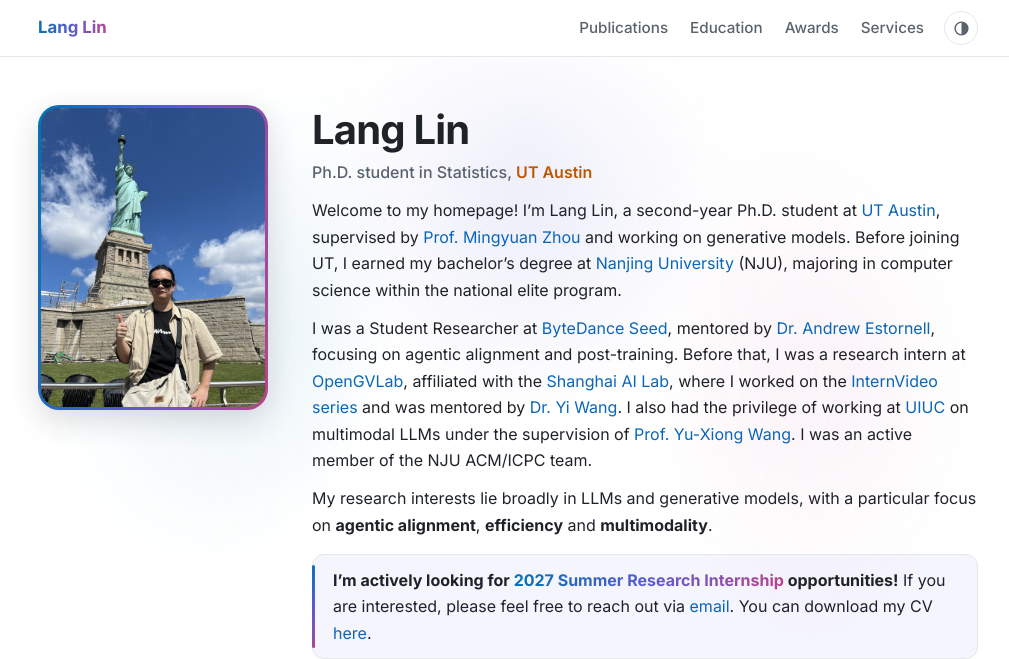
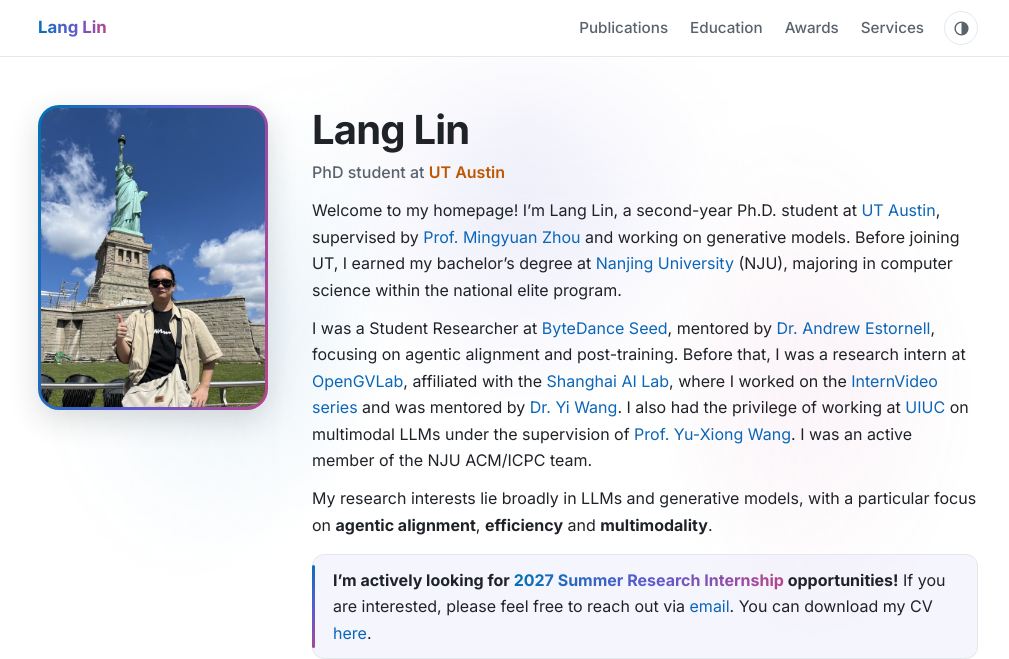
Before and after one commit to SwindBlowing/SwindBlowing.github.io, a plain HTML site: page index.html in a window 1280 px wide. Shown: the top 659 px of the page, without its empty margins (132-1141 px from the left). Drawn offline with Linux system fonts and the light colour scheme.

Commit message:
Shorten the affiliation line to "PhD student at UT Austin"
The share card, description and structured data follow.

Co-Authored-By: Claude Opus 5.5 <noreply@anthropic.com>
Claude-Session: https://claude.ai/code/session_01Q4rSR9o2FrDA4FKLbAx7wg

```diff
--- a/index.html
+++ b/index.html
@@ -4,7 +4,7 @@
   <meta charset="utf-8">
   <meta name="viewport" content="width=device-width, initial-scale=1">
   <title>Lang Lin</title>
-  <meta name="description" content="Lang Lin, Ph.D. student in Statistics at The University of Texas at Austin, working on LLMs and generative models: agentic alignment, efficiency and multimodality.">
+  <meta name="description" content="Lang Lin, PhD student at The University of Texas at Austin, working on LLMs and generative models: agentic alignment, efficiency and multimodality.">
   <meta name="author" content="Lang Lin">
   <meta name="keywords" content="Lang Lin, UT Austin, Statistics, large language models, generative models, agentic alignment, efficiency, multimodality">
   <link rel="canonical" href="https://swindblowing.github.io/">
@@ -14,12 +14,12 @@
   <meta name="theme-color" content="#0d1117" media="(prefers-color-scheme: dark)">
   <meta property="og:type" content="profile">
   <meta property="og:title" content="Lang Lin">
-  <meta property="og:description" content="Ph.D. student in Statistics at The University of Texas at Austin.">
+  <meta property="og:description" content="PhD student at The University of Texas at Austin.">
   <meta property="og:url" content="https://swindblowing.github.io/">
   <meta property="og:image" content="https://swindblowing.github.io/images/og.png">
   <meta property="og:image:width" content="1200">
   <meta property="og:image:height" content="630">
-  <meta property="og:image:alt" content="Lang Lin, Ph.D. student in Statistics, The University of Texas at Austin">
+  <meta property="og:image:alt" content="Lang Lin, PhD student at The University of Texas at Austin">
   <meta name="twitter:card" content="summary_large_image">
   <script type="application/ld+json">
   {
@@ -28,7 +28,7 @@
     "name": "Lang Lin",
     "url": "https://swindblowing.github.io/",
     "image": "https://swindblowing.github.io/images/profile.jpg",
-    "jobTitle": "Ph.D. student in Statistics",
+    "jobTitle": "PhD student",
     "affiliation": { "@type": "CollegeOrUniversity", "name": "The University of Texas at Austin" },
     "alumniOf": { "@type": "CollegeOrUniversity", "name": "Nanjing University" },
     "sameAs": [
@@ -74,7 +74,7 @@
       <div class="intro">
         <div class="head">
           <h1>Lang Lin</h1>
-          <p class="affil">Ph.D. student in Statistics, <a class="ut" href="https://www.utexas.edu/" target="_blank" rel="noopener">UT Austin</a></p>
+          <p class="affil">PhD student at <a class="ut" href="https://www.utexas.edu/" target="_blank" rel="noopener">UT Austin</a></p>
         </div>
         <p>
           Welcome to my homepage! I&rsquo;m Lang Lin, a second-year Ph.D. student at
```
Also changed, not shown: images/og.png.
